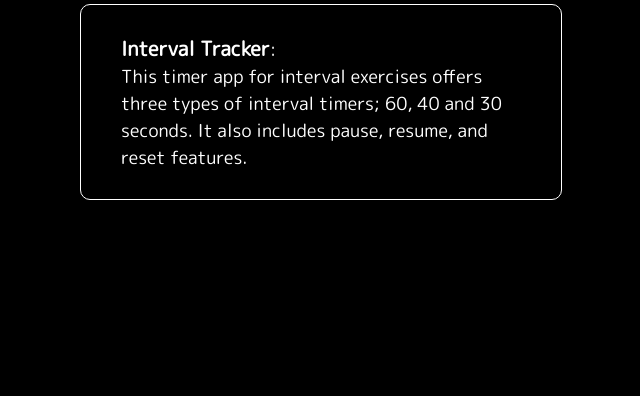
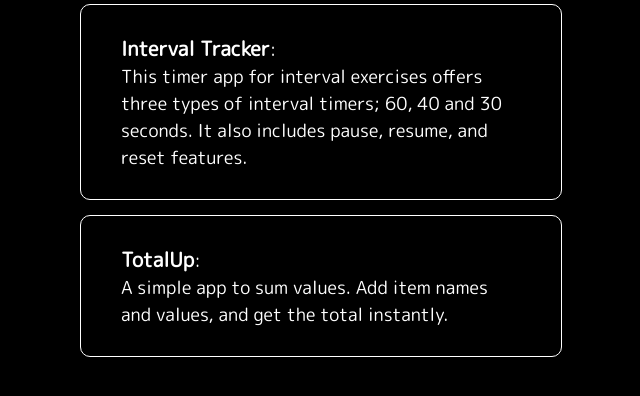
Before and after one commit to amano7d1/pg, a plain HTML site: page index.html in a window 1280 px wide. Shown: the part 98-494 px from the top of the page, without its empty margins (319-959 px from the left). Drawn offline with Linux system fonts and the light colour scheme; a web font is replaced by a local one.

Commit message:
total up added

```diff
--- a/index.html
+++ b/index.html
@@ -24,6 +24,10 @@
         reset features.</p>
     </div>
 
+    <div class="project">
+      <p><a href="https://github.com/amano7d1/Addarn">TotalUp</a>: <br>A simple app to sum values. Add item names and values, and get the total instantly.</p>
+    </div>
+
 
   </main>
 </body>
--- a/style.css
+++ b/style.css
@@ -16,7 +16,7 @@ body {
   border-radius: 10px;
   padding: 10px 40px;
   width: 400px;
-  margin: 10px auto;
+  margin: 15px auto;
 }
 
 @media screen and (max-width: 768px) {
```
